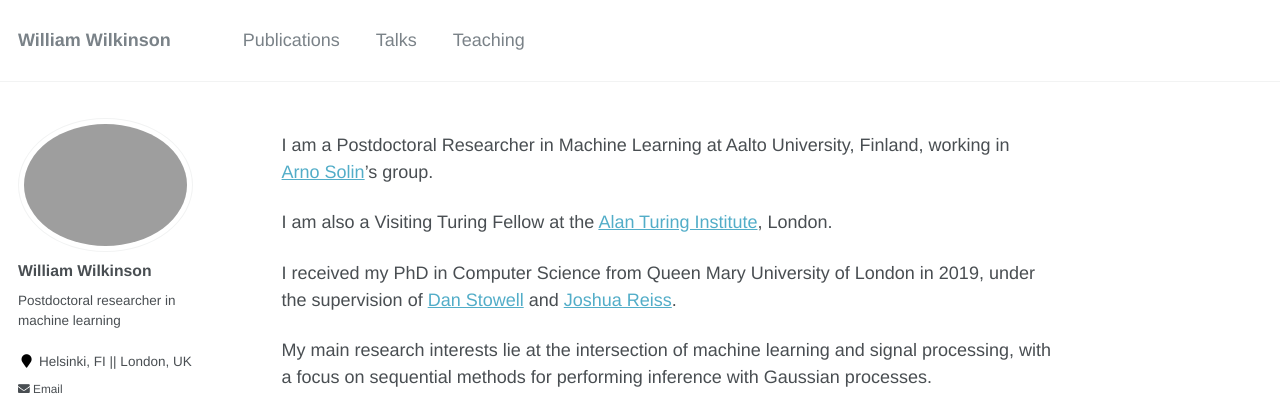
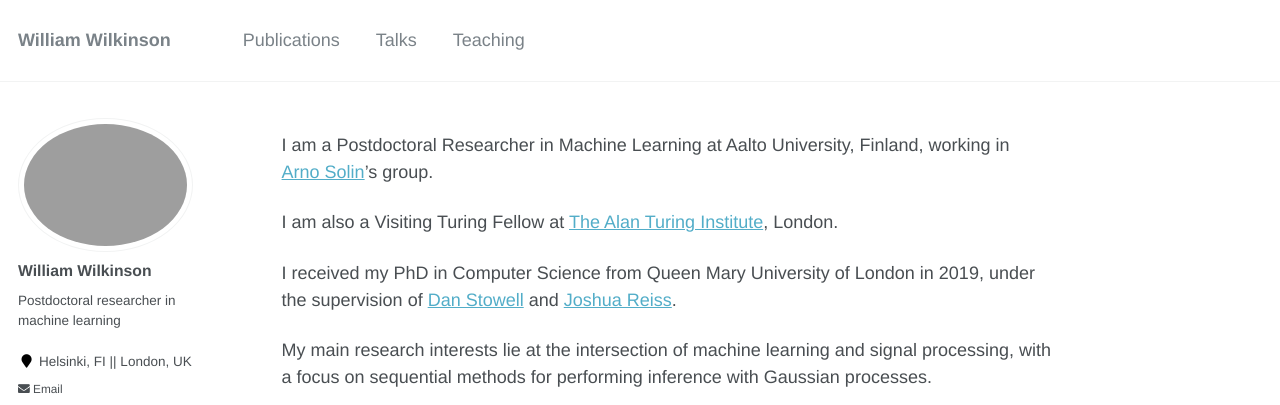
Before and after one commit to wil-j-wil/wil-j-wil2.github.io, a Jekyll site: the page built from _pages/about.md, in a window 1280 px wide. Shown: the top 405 px of the page. Built offline with Jekyll 4.4.1, drawn with Linux system fonts in a browser that asks for light colours.

```diff
--- a/_pages/about.md
+++ b/_pages/about.md
@@ -10,7 +10,7 @@ redirect_from:
 
 I am a Postdoctoral Researcher in Machine Learning at Aalto University, Finland, working in [Arno Solin](https://users.aalto.fi/~asolin/)'s group.
 
-I am also a Visiting Turing Fellow at the [Alan Turing Institute](https://www.turing.ac.uk/), London.
+I am also a Visiting Turing Fellow at [The Alan Turing Institute](https://www.turing.ac.uk/), London.
 
 I received my PhD in Computer Science from Queen Mary University of London in 2019, under the supervision of [Dan Stowell](http://www.mcld.co.uk/) and [Joshua Reiss](http://www.eecs.qmul.ac.uk/~josh/).
 
```
